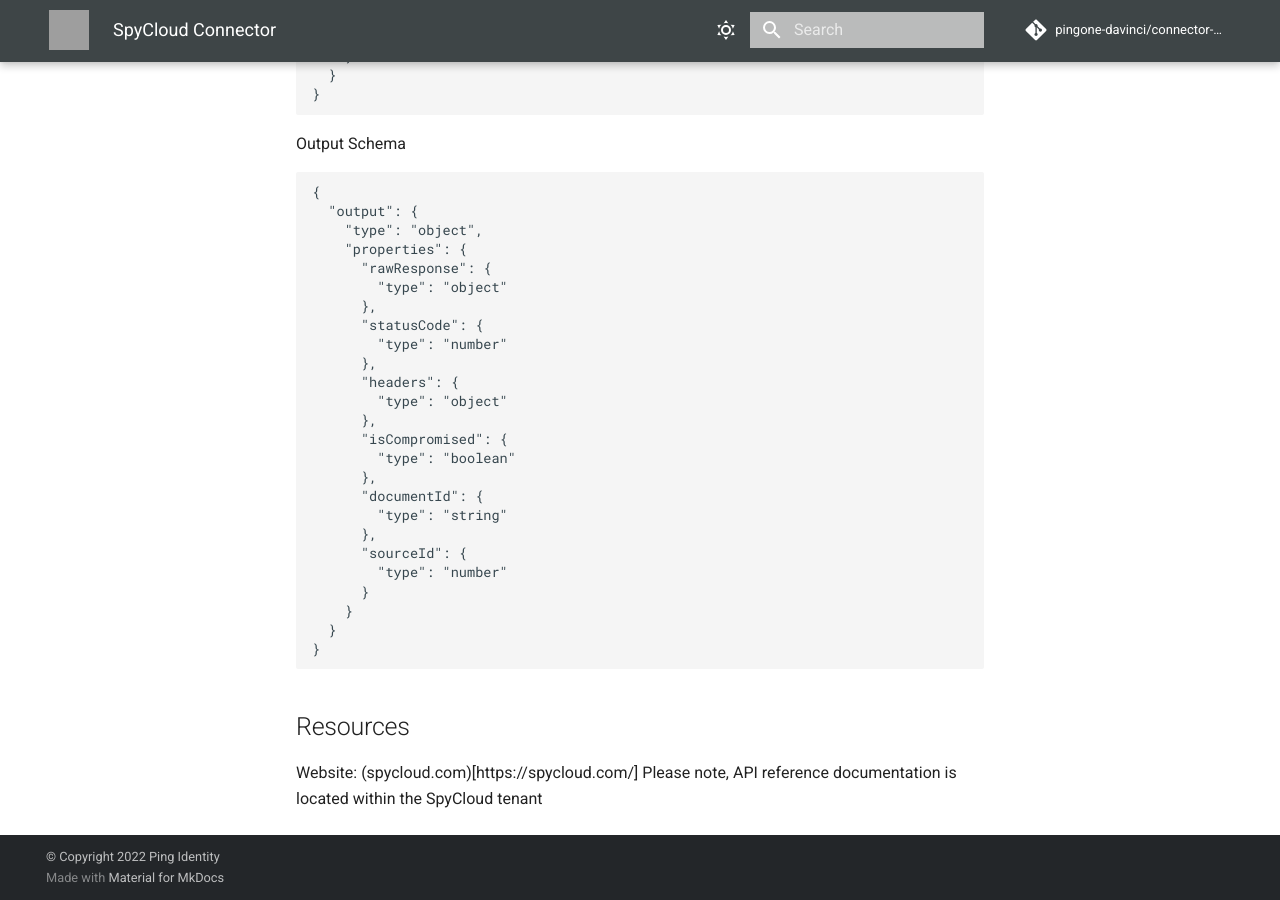
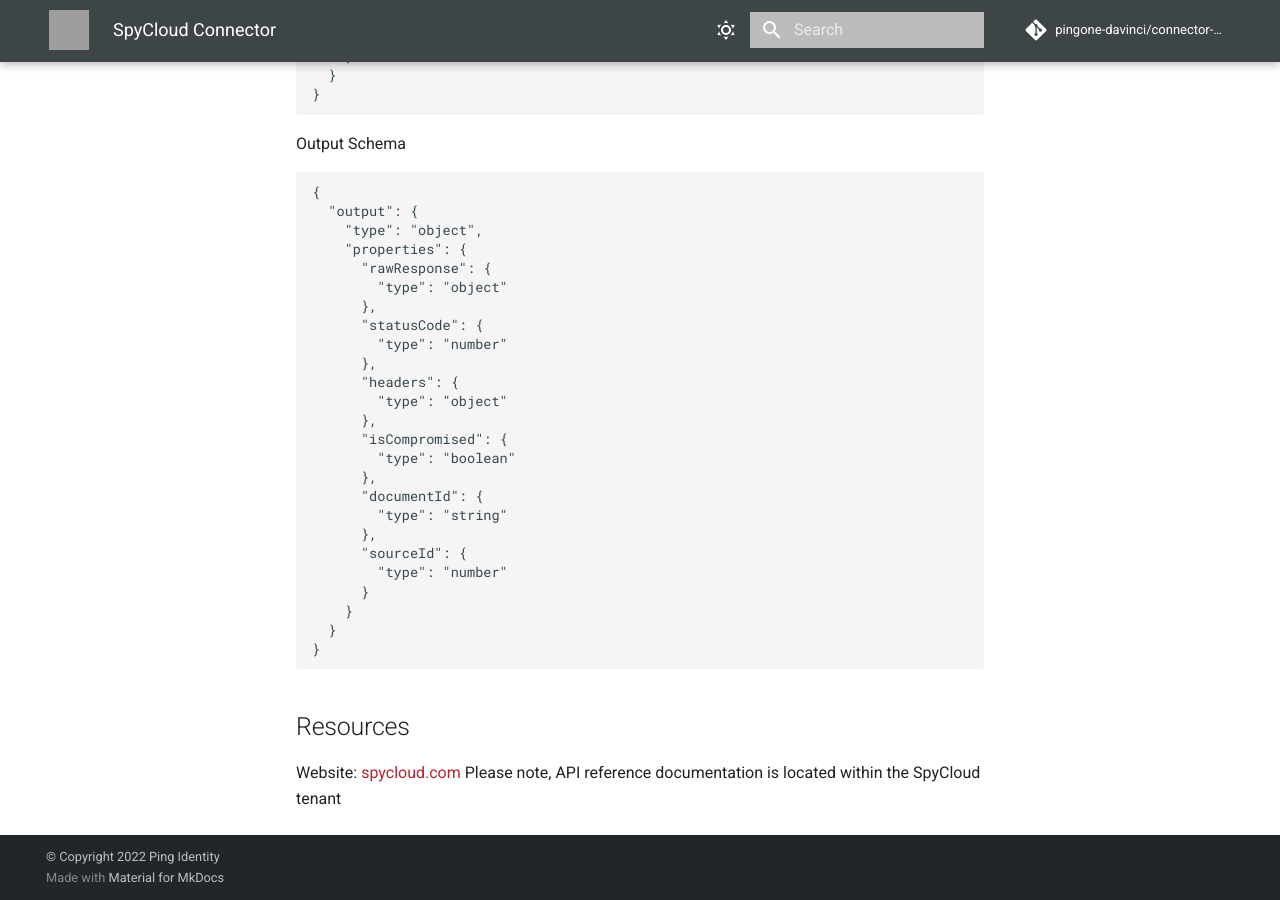
Before and after one commit to pingone-davinci/documentation, an MkDocs documentation site: the page built from docs/spycloud/README.md, in a window 1280 px wide and 900 px high, scrolled down 3729 px. Built offline with MkDocs 1.6.1 and Material for MkDocs 9.7.7, drawn with Linux system fonts in a browser that asks for light colours; comment, search, counter and statistics services are not loaded; grey boxes are pictures that could not be loaded.

Commit message:
Update README.md

```diff
--- a/docs/spycloud/README.md
+++ b/docs/spycloud/README.md
@@ -190,5 +190,5 @@
 
 ## Resources
 
-Website: (spycloud.com)[https://spycloud.com/]
+Website: [spycloud.com](https://spycloud.com/)
 Please note, API reference documentation is located within the SpyCloud tenant
```
